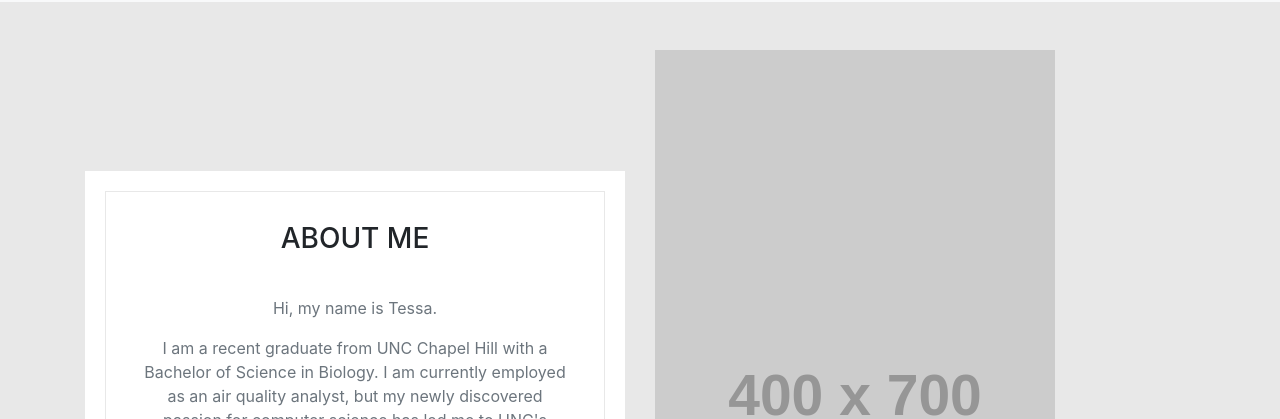
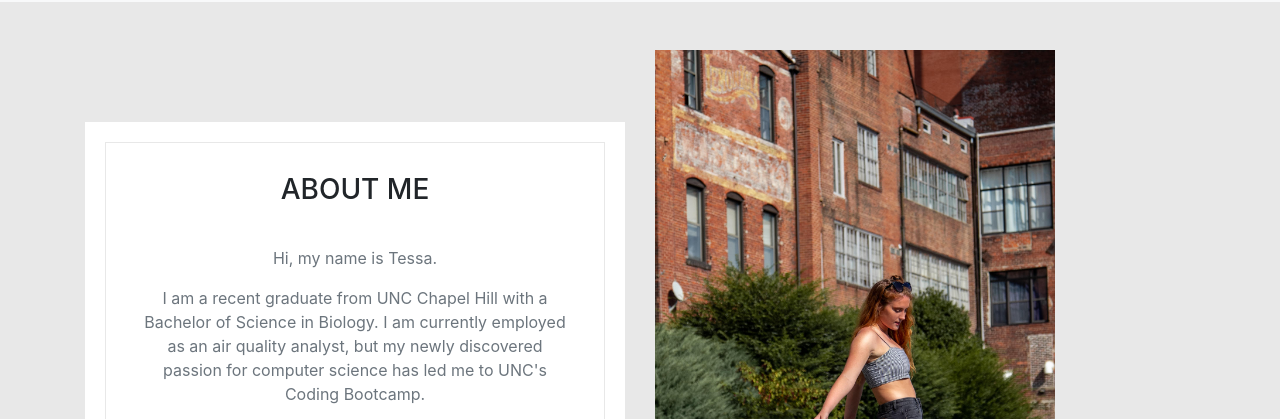
Before and after one commit to t-starkw/tstarkw-portfolio, a plain HTML site: page index.html in a window 1280 px wide. Shown: the part 54-473 px from the top of the page. Drawn offline with nearby package versions, Linux system fonts and the light colour scheme; placeholder pictures from the web are drawn by us.

Commit message:
prof pic

```diff
--- a/index.html
+++ b/index.html
@@ -82,7 +82,7 @@
                 </div>
                 <div class="col-lg-6 mt-5 mt-lg-0">
                     <figure class="potoaboutwrap">
-                        <img src="https://via.placeholder.com/400x700?text=img+of+me" alt="potoabout" />
+                        <img id="me-img" src="public/img/me.jpg" alt="potoabout" />
                     </figure>
                 </div>
             </div>
--- a/public/style.css
+++ b/public/style.css
@@ -6,6 +6,10 @@ ul li a{
     margin-right: 20px;
 }
 /* about me */
+#me-img {
+    max-width: 400px;
+    max-height: 700px;
+}
 .card-img-top {
     width: 100%;
     height: 15vw;
```
Also changed, not shown: public/img/me.jpg (added).
